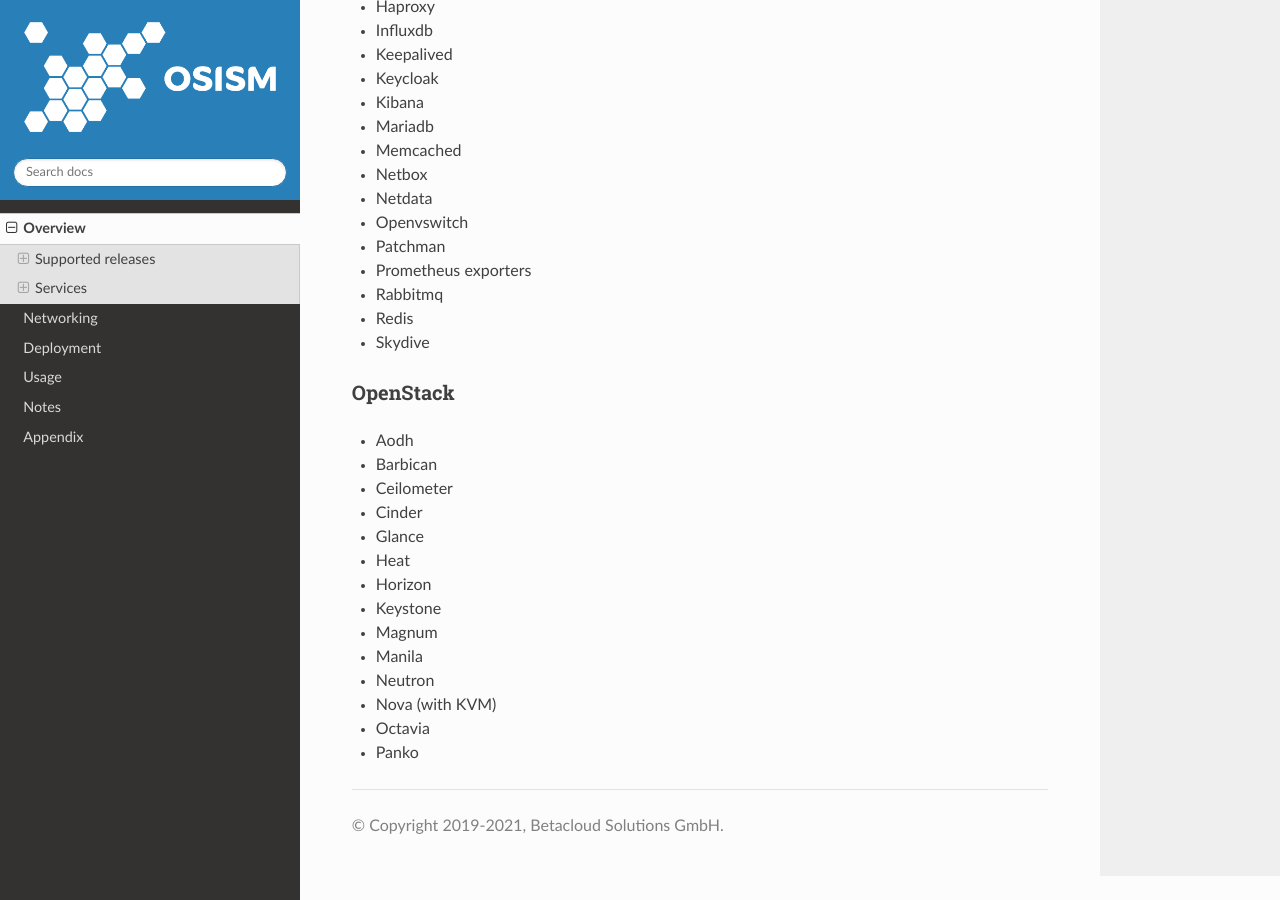
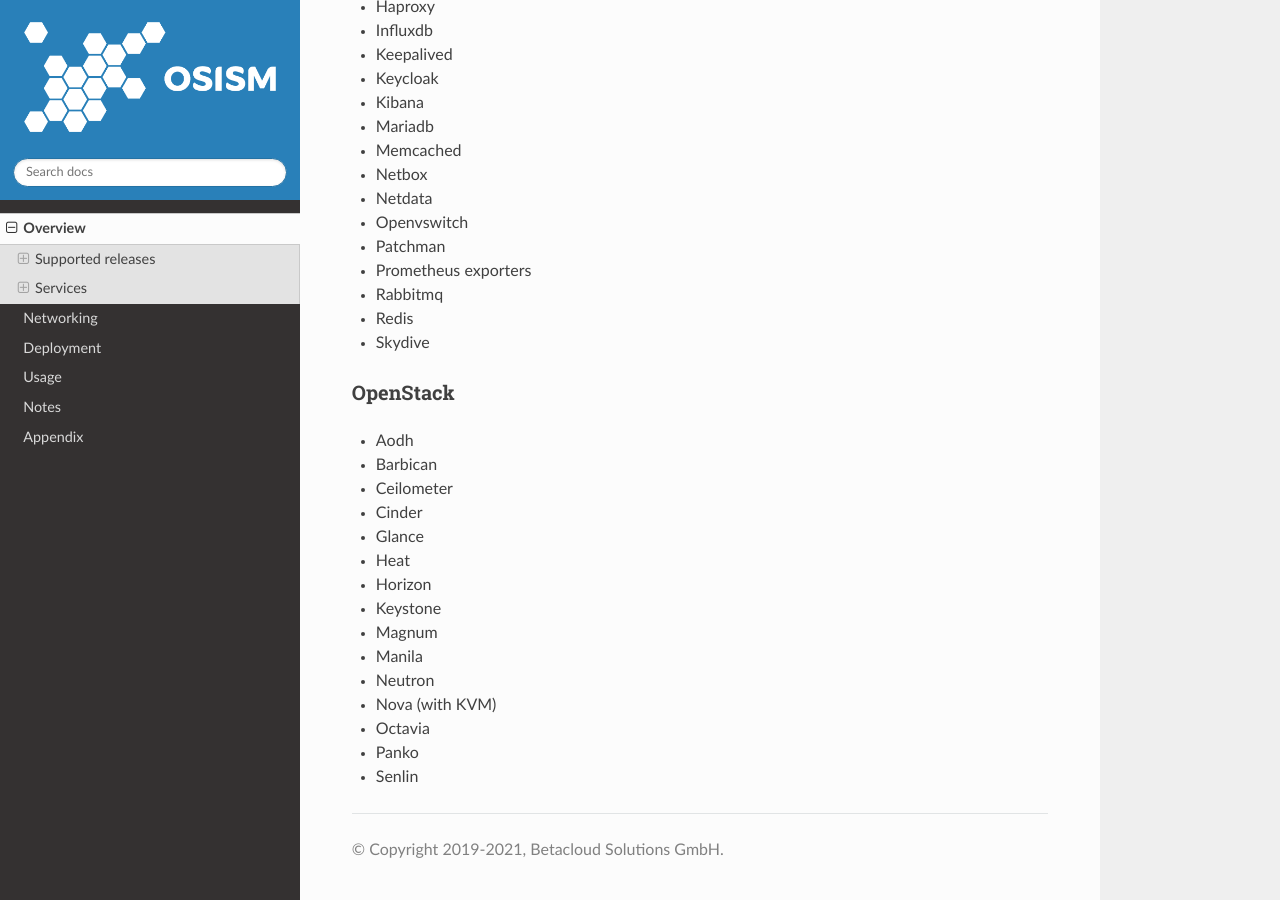
Before and after one commit to osism/testbed, a Sphinx documentation site: the page built from docs/source/overview.rst, in a window 1280 px wide and 900 px high, scrolled down 2271 px. Built offline with Sphinx 7.4.7 and the Read the Docs theme 2.0.0, drawn with Linux system fonts in a browser that asks for light colours.

Commit message:
kolla: enable senlin service (#674)
Signed-off-by: Christian Berendt <berendt@betacloud-solutions.de>

```diff
--- a/docs/source/overview.rst
+++ b/docs/source/overview.rst
@@ -88,3 +88,4 @@
 * Nova (with KVM)
 * Octavia
 * Panko
+* Senlin
```
Also changed, not shown: 2 other files.
